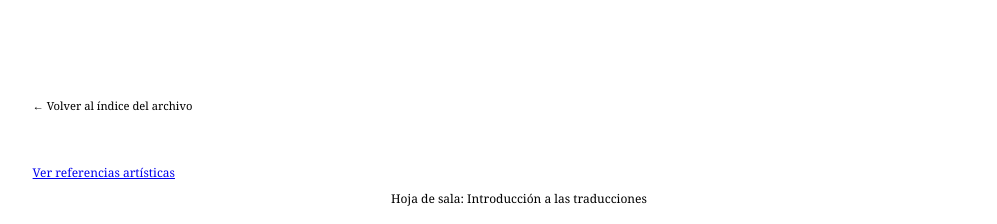
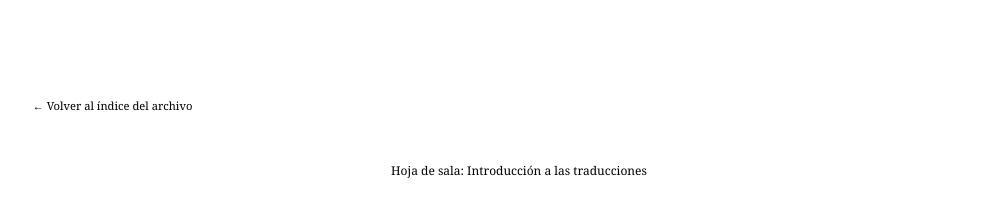
Before and after one commit to holasoysu/Autoarchivarqueer, a plain HTML site: page hojadesala.introducciontraducciones.html in a window 1280 px wide. Shown: the top 224 px of the page, without its empty margins (121-1118 px from the left). Drawn offline with Linux system fonts and the light colour scheme.

Commit message:
Update hojadesala.introducciontraducciones.html

```diff
--- a/hojadesala.introducciontraducciones.html
+++ b/hojadesala.introducciontraducciones.html
@@ -240,7 +240,6 @@ div:hover .hover-text {
     <!-- DIBUJO -->
     <img src="img/garabato_limpio.png" class="dibujo-fondo" alt="Garabato fondo">
 
-    <a href="referenciasartisticas.html">Ver referencias artísticas</a>
 
     <!-- TEXTO -->
     <div class="contenido-texto">
```
